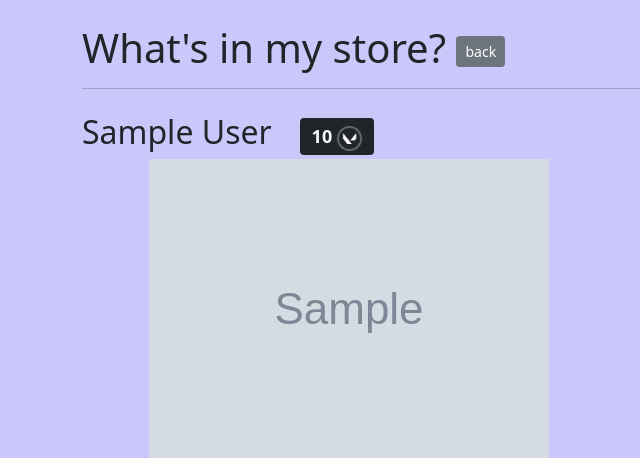
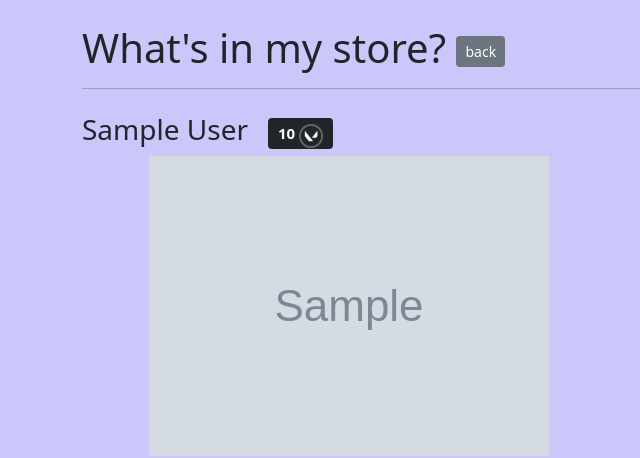
Before and after one commit to PLsergent/valorant-store, a Flask app: template src/templates/store.html in a window 1280 px wide. Shown: the part 58-516 px from the top of the page, without its empty margins (0-640 px from the left). Run offline with Flask 2, Linux system fonts and the light colour scheme; the template is opened without the code that fills it: most values are stand-ins (such as "Sample title", 1, 10 or a date in 2020); grey boxes marked "Sample" are stand-in pictures.

Commit message:
Template: minor changes

```diff
--- a/src/templates/store.html
+++ b/src/templates/store.html
@@ -15,13 +15,13 @@
 <div class="row">
     {% for skin in data %}
         <div class="col-md-6">
-            <h2 class="d-inline">{{ skin.displayName }}</h2>
-            <h4 class="mx-4 d-inline">
+            <h3 class="d-inline">{{ skin.displayName }}</h3>
+            <h5 class="ms-3 d-inline">
                 <span class="badge bg-dark text-light d-inline">
                     {{ skin.price }}
-                    <img class="py-2" width="25px" src="{{ url_for('static', filename='vp-logo.png') }}" style="align-items: center;">
+                    <img class="py-2" width="24px" src="{{ url_for('static', filename='vp-logo.png') }}" style="align-items: center;">
                 </span>
-            </h4>
+            </h5>
             <img class="mb-4 img-fluid" src="{{ skin.displayIcon }}" alt="{{ skin.displayName }}">
         </div>
     {% endfor %}
```
